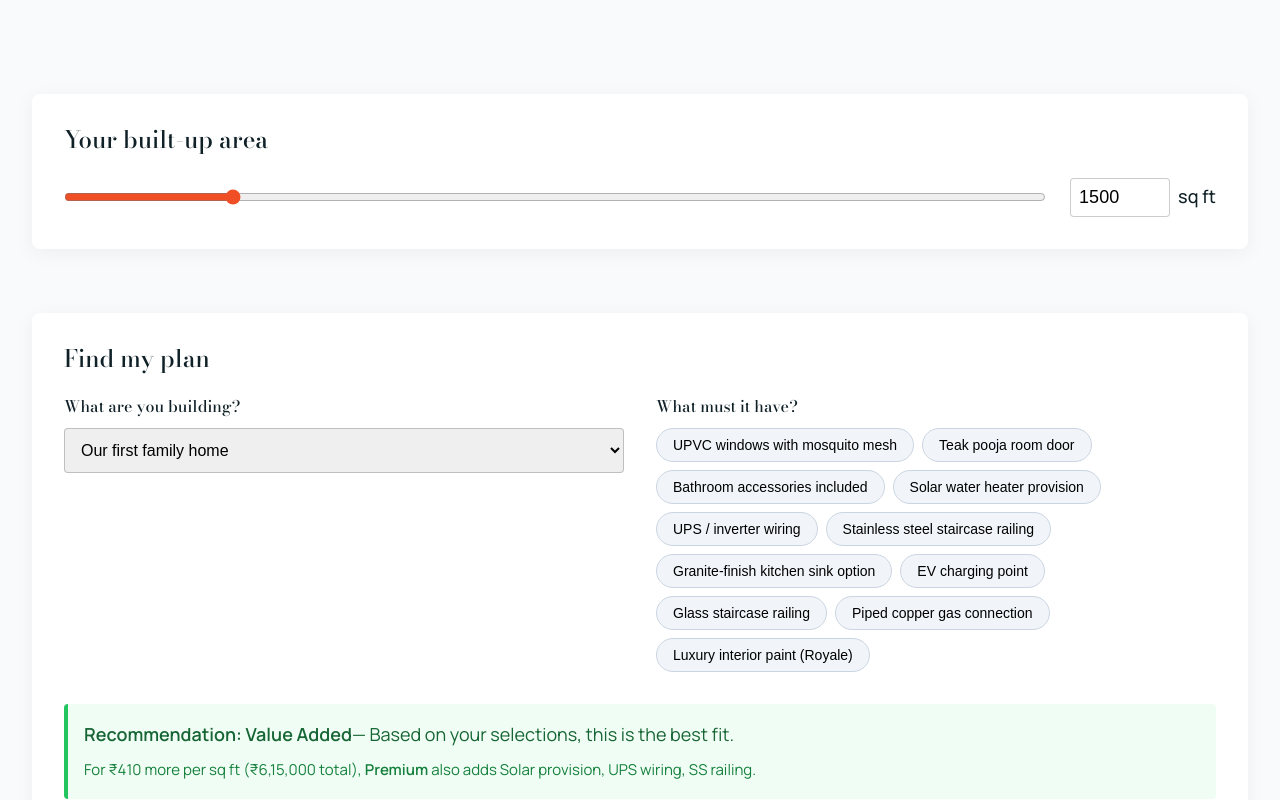
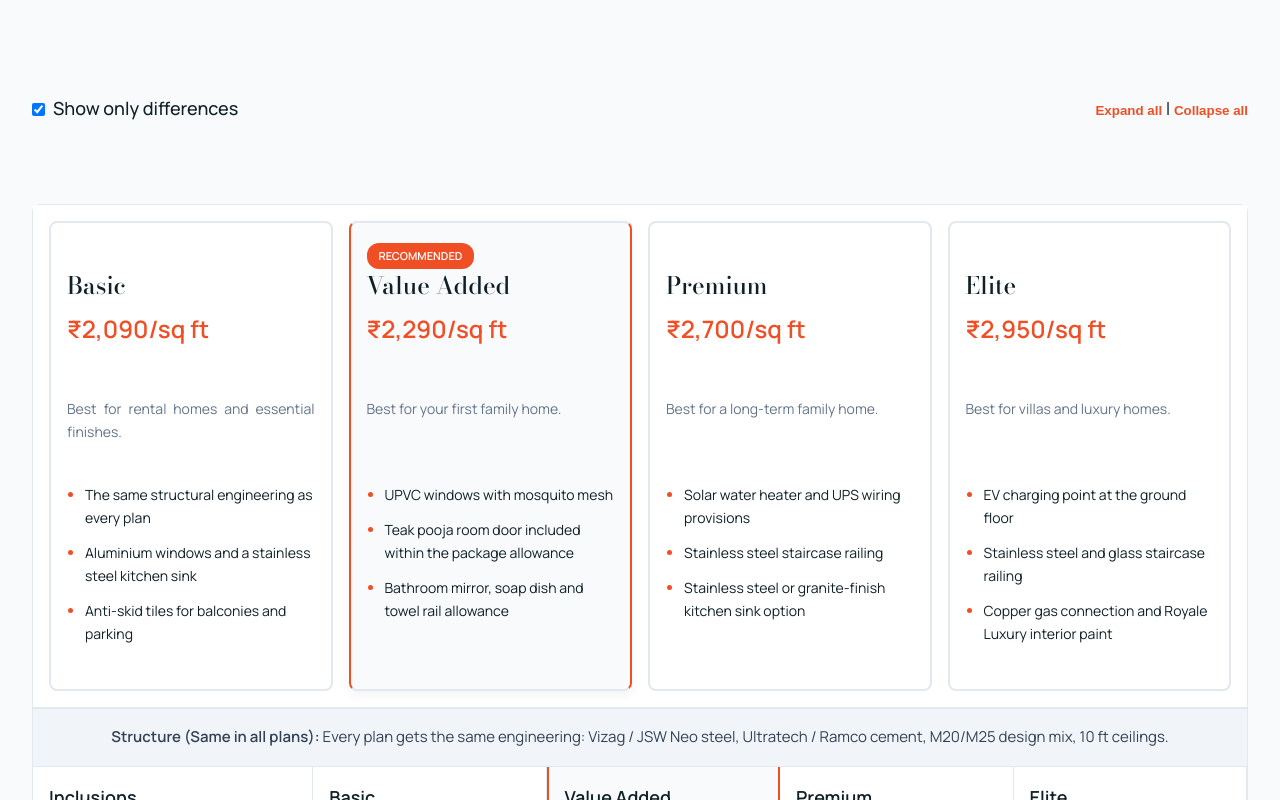
Before and after one commit to Vikram-Pagadala/Suci-Condtructions, a Next.js app: page /pricing in a window 1280 px wide. Shown: the part 400-1200 px from the top of the page. Built offline with nearby package versions, Linux system fonts and the light colour scheme.

Commit message:
Simplify pricing page by removing confusing inputs and choose buttons

```diff
--- a/src/components/Packages/Packages.tsx
+++ b/src/components/Packages/Packages.tsx
@@ -38,7 +38,6 @@ export default function Packages() {
                 <p className={styles.bestFor}>Best for {planRecommendations[pkg.id].bestFor}.</p>
                 <ul>{planRecommendations[pkg.id].benefits.map(benefit => <li key={benefit}>{benefit}</li>)}</ul>
               </div>
-              <Link href={`/contact?plan=${encodeURIComponent(pkg.name)}`} className={styles.ctaButton}>Choose {pkg.name}</Link>
             </div>
           ))}
         </div>
--- a/src/components/PricingTable/PricingTable.tsx
+++ b/src/components/PricingTable/PricingTable.tsx
@@ -1,6 +1,6 @@
 "use client";
 
-import React, { useState, useMemo } from "react";
+import React, { useState } from "react";
 import Link from "next/link";
 import styles from "./PricingTable.module.css";
 import { planRecommendations } from "@/data/planRecommendations";
@@ -10,54 +10,12 @@ const plans = [
   { id: "basic", name: "Basic", price: 2090, type: "for rentals" },
   { id: "value-added", name: "Value Added", price: 2290, type: "first home" },
   { id: "premium", name: "Premium", price: 2700, type: "long-term home" },
-  { id: "elite", name: "Elite", price: null, type: "villa / luxury" }
+  { id: "elite", name: "Elite", price: 2950, type: "villa / luxury" }
 ];
 
-const buildingTypes = [
-  { label: "Rental / to let out", plan: "basic" },
-  { label: "Our first family home", plan: "value-added" },
-  { label: "Long-term family home", plan: "premium" },
-  { label: "Villa / luxury home", plan: "elite" }
-];
-
-const mustHaveChips = [
-  { label: "UPVC windows with mosquito mesh", minPlan: "value-added" },
-  { label: "Teak pooja room door", minPlan: "value-added" },
-  { label: "Bathroom accessories included", minPlan: "value-added" },
-  { label: "Solar water heater provision", minPlan: "premium" },
-  { label: "UPS / inverter wiring", minPlan: "premium" },
-  { label: "Stainless steel staircase railing", minPlan: "premium" },
-  { label: "Granite-finish kitchen sink option", minPlan: "premium" },
-  { label: "EV charging point", minPlan: "elite" },
-  { label: "Glass staircase railing", minPlan: "elite" },
-  { label: "Piped copper gas connection", minPlan: "elite" },
-  { label: "Luxury interior paint (Royale)", minPlan: "elite" }
-];
-
-const planRank = { "basic": 0, "value-added": 1, "premium": 2, "elite": 3 };
-
 export default function PricingTable() {
-  const [area, setArea] = useState(1500);
-  const [buildingType, setBuildingType] = useState(buildingTypes[1]); // Default first home
-  const [selectedChips, setSelectedChips] = useState<string[]>([]);
   const [openCategories, setOpenCategories] = useState<Record<string, boolean>>({});
   const [showOnlyDifferences, setShowOnlyDifferences] = useState(true);
-
-  // Recommendations
-  const recommendedPlanIdx = useMemo(() => {
-    let rank = planRank[buildingType.plan as keyof typeof planRank];
-    for (const chipLabel of selectedChips) {
-      const chip = mustHaveChips.find(c => c.label === chipLabel);
-      if (chip) {
-        const chipRank = planRank[chip.minPlan as keyof typeof planRank];
-        if (chipRank > rank) rank = chipRank;
-      }
-    }
-    return rank;
-  }, [buildingType, selectedChips]);
-
-  const recommendedPlan = plans[recommendedPlanIdx];
-  const nextPlan = recommendedPlanIdx < 3 ? plans[recommendedPlanIdx + 1] : null;
 
   const toggleCategory = (cat: string) => {
     setOpenCategories(prev => ({ ...prev, [cat]: !prev[cat] }));
@@ -77,94 +35,8 @@ export default function PricingTable() {
 
   const categories = Array.from(new Set(pricingDifferences.map(d => d.category)));
 
-  // Upgrade strip text logic
-  const upgradeText = (idx: number) => {
-    if (idx === 0) return { diff: 200, items: ["UPVC windows", "Pooja room door", "Bathroom accessories"] };
-    if (idx === 1) return { diff: 410, items: ["Solar provision", "UPS wiring", "SS railing"] };
-    if (idx === 2) return { diff: null, items: ["EV charger", "Glass railing", "Copper gas line"] }; // Elite price unknown
-    return null;
-  };
-
   return (
     <div className={styles.wrapper}>
-      {/* 1. Heading + area input */}
-      <div className={styles.areaInputSection}>
-        <h2 className={styles.sectionHeading}>Your built-up area</h2>
-        <div className={styles.sliderWrap}>
-          <input
-            type="range"
-            min="600"
-            max="6000"
-            step="100"
-            value={area}
-            onChange={(e) => setArea(Number(e.target.value))}
-            className={styles.slider}
-            aria-label="Built-up area"
-          />
-          <div className={styles.numberBoxWrap}>
-            <input
-              type="number"
-              value={area}
-              onChange={(e) => setArea(Number(e.target.value))}
-              className={styles.numberBox}
-              aria-label="Built-up area number"
-            />
-            <span>sq ft</span>
-          </div>
-        </div>
-      </div>
-
-      {/* 2. Find my plan */}
-      <div className={styles.findPlanSection}>
-        <h2 className={styles.sectionHeading}>Find my plan</h2>
-        <div className={styles.pickerRow}>
-          <div className={styles.pickerCol}>
-            <h3>What are you building?</h3>
-            <select
-              aria-label="What are you building?"
-              value={buildingType.label}
-              onChange={(e) => setBuildingType(buildingTypes.find(b => b.label === e.target.value)!)}
-              className={styles.select}
-            >
-              {buildingTypes.map(b => (
-                <option key={b.label} value={b.label}>{b.label}</option>
-              ))}
-            </select>
-          </div>
-          <div className={styles.pickerCol}>
-            <h3>What must it have?</h3>
-            <div className={styles.chipsWrap}>
-              {mustHaveChips.map(chip => (
-                <button
-                  key={chip.label}
-                  className={`${styles.chip} ${selectedChips.includes(chip.label) ? styles.chipActive : ""}`}
-                  onClick={() => {
-                    setSelectedChips(prev =>
-                      prev.includes(chip.label) ? prev.filter(c => c !== chip.label) : [...prev, chip.label]
-                    )
-                  }}
-                  aria-pressed={selectedChips.includes(chip.label)}
-                >
-                  {chip.label}
-                </button>
-              ))}
-            </div>
-          </div>
-        </div>
-
-        <div className={styles.recommendationResult}>
-          <p className={styles.recPrimary}>
-            <strong>Recommendation: {recommendedPlan.name}</strong>
-            — Based on your selections, this is the best fit.
-          </p>
-          {nextPlan && nextPlan.price && (
-            <p className={styles.recNudge}>
-              For {formatPrice((nextPlan.price - (recommendedPlan.price || 0)))} more per sq ft ({formatPrice((nextPlan.price - (recommendedPlan.price || 0)) * area)} total),
-              <strong> {nextPlan.name}</strong> also adds {upgradeText(recommendedPlanIdx)?.items.join(", ")}.
-            </p>
-          )}
-        </div>
-      </div>
 
       {/* 3. The Comparison Table */}
       <div className={styles.tableControls}>
@@ -196,12 +68,8 @@ export default function PricingTable() {
                 <div className={styles.priceSqft}>
                   {p.price ? `₹${p.price.toLocaleString("en-IN")}/sq ft` : "Price on request"}
                 </div>
-                <div className={styles.priceTotal}>
-                  {p.price ? `₹${(p.price * area).toLocaleString("en-IN")}` : ""}
-                </div>
                 <p className={styles.planType}>Best for {planRecommendations[p.id].bestFor}.</p>
                 <ul className={styles.benefits}>{planRecommendations[p.id].benefits.map(benefit => <li key={benefit}>{benefit}</li>)}</ul>
-                <Link href={`/contact?plan=${encodeURIComponent(p.name)}`} aria-label={`Choose ${p.name}`} className={styles.selectBtn}>Choose</Link>
               </div>
             ))}
           </div>
@@ -305,7 +173,7 @@ export default function PricingTable() {
       <div className={styles.ctaBand}>
         <h2>Ready to get started?</h2>
         <p>Book a free consultation and our engineer will discuss the best package for your needs.</p>
-        <Link href={`/contact?plan=${recommendedPlan.name}`} className={styles.ctaButton}>
+        <Link href={`/contact`} className={styles.ctaButton}>
           Book a consultation
         </Link>
       </div>
```
